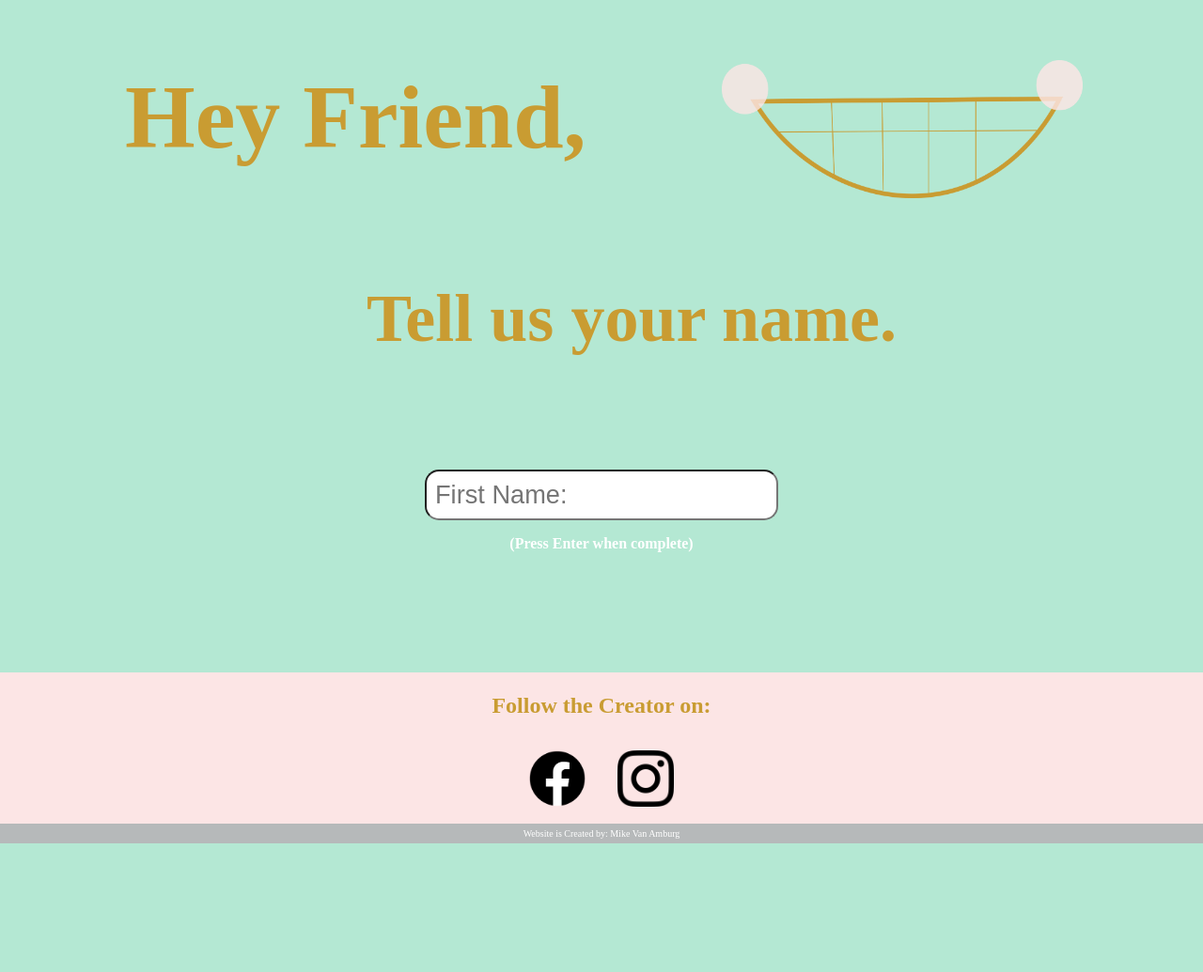
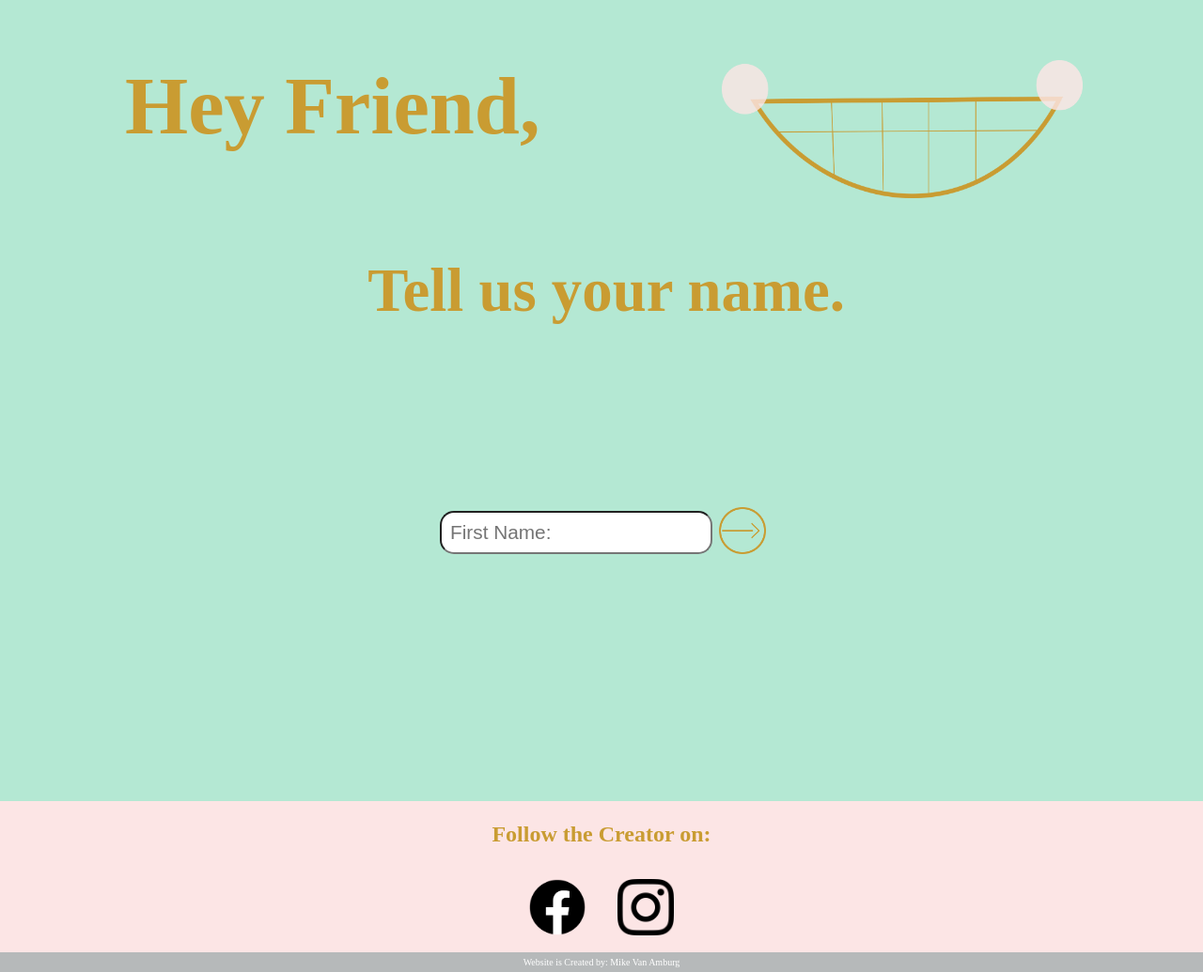
Before and after one commit to MikesHorcrux/the-smile-site, a PHP site: page / in a window 1280 px wide. Shown: the part 68-1103 px from the top of the page at 94% size. Before the commit the page ends 966 px from the top, so only its background shows below. Run offline with PHP 8.4, Linux system fonts and the light colour scheme.

Commit message:
final design

```diff
--- a/app/css/main.css
+++ b/app/css/main.css
@@ -1,8 +1,13 @@
 
+html, body {
+  margin:0;
+  padding:0;
+  height:a;
+  width: auto;
 
+}
 body{
   background-color: #B4E8D3;
-  margin: 0px;
   color: white;
 /*Header stylesheet*/
 }
@@ -18,8 +23,9 @@ body{
   color: #C99C32;
   margin-left: 10%;
   margin-right: 5%;
-  font-size: 3em;
+  font-size: 2.7em;
   padding: 5px;
+  width: 80%;
 
 
 }
@@ -44,29 +50,50 @@ body{
   text-align: center;
 }
 .form-container{
-  text-align: center;
-  padding-bottom: 7em;
+  margin: 5em 0;
+  margin-bottom: 16em;
+
+}
+.form-container table{
+  text-align:center;
+  margin-left:auto;
+  margin-right:auto;
+  width:100px;
 }
 .form-container p{
   font-style: .4em;
   font-weight: bold;
 }
+.arrow{
+  float: inherit;
+  width: 50px;
+  height: auto;
+}
 /*smile.php stylesheet*/
 #name{
   border-radius: 15px;
   padding: 9px;
-  font-size: 1.7em;
+  font-size: 1.3em;
+  margin: 3px;
 }
 
 
 .name{
   color: #C99C32;
-  margin-top: 4%;
-  margin-left: 3%;
+  margin-top: 2%;
+  margin-left: 10%;
+  margin-right: 2%;
   background-color: none;
-  font-size: 5em;
+  font-size: 3.2em;
+  width: 80%;
+  height: auto;
 }
-
+.sadface img{
+ width: 40%;
+ height:auto;
+ margin-left: 15%;
+ margin-right: auto;
+}
 /*Foot below */
 
 footer{
--- a/app/css/typewriter.css
+++ b/app/css/typewriter.css
@@ -12,7 +12,7 @@ This is the typing aninmation
 .css-typing p {
   border-right: .1em solid #C99C32;
   font-family: "Courier";/*change font here*/
-  font-size: 1.7em;
+  font-size: 1.5em;
   white-space: nowrap;
   overflow: hidden;
   background-color: #FF9F7C;
@@ -24,7 +24,7 @@ This is the typing aninmation
 }
 .css-typing p:nth-child(1) {
 
-  width: 16em;
+  width: 15.7em;
   -webkit-animation: type 2s steps(35, end);
   animation: type 2s steps(35, end);
   -webkit-animation-fill-mode: forwards;
--- a/app/index.php
+++ b/app/index.php
@@ -2,6 +2,7 @@
 <html lang="en" dir="ltr">
   <head>
     <meta charset="utf-8">
+    <meta name="viewport" content ="width=device-width,initial-scale=1,user-scalable=yes" />
     <title>The Smile site</title>
     <!-- stylesheet -->
     <link rel="stylesheet" href="/css/main.css">
@@ -16,9 +17,13 @@
     </div>
     <div class="form-container">
       <form name="form" action="/smile.php" method="get">
-        <input type="text" name="name" id="name" placeholder="First Name: ">
+        <table>
+          <tr>
+            <td><input type="text" name="name" id="name" placeholder="First Name: "></td>
+            <td><input class="arrow" type="image" src="images/arrow.png" alt="arrow"/></td>
+          </tr>
+        </table>
       </form>
-      <p>(Press Enter when complete)</p>
       <!-- The form takes you to smile.php-->
     </div>
 
```
Also changed, not shown: app/smile.php (+11 -4 lines), app/images/arrow.png (added), app/images/sadface.png (added), 2 other files.
